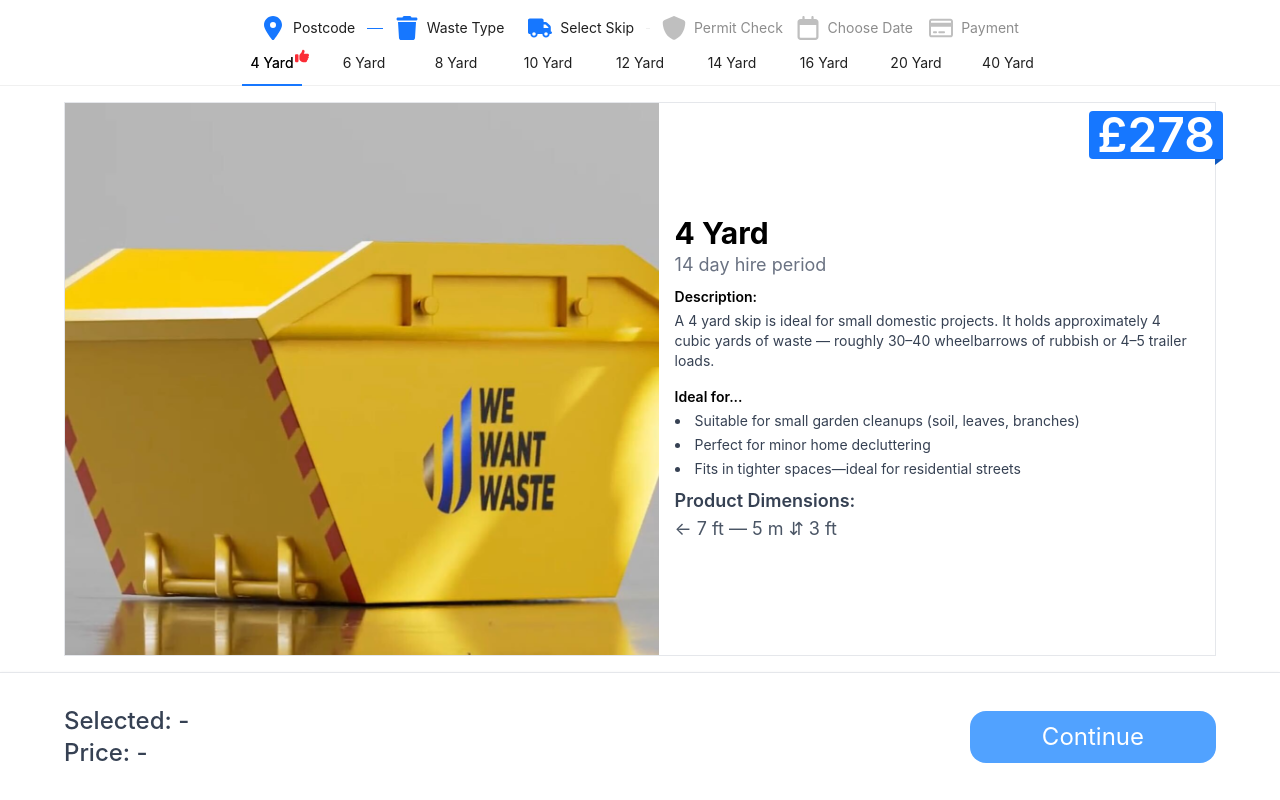
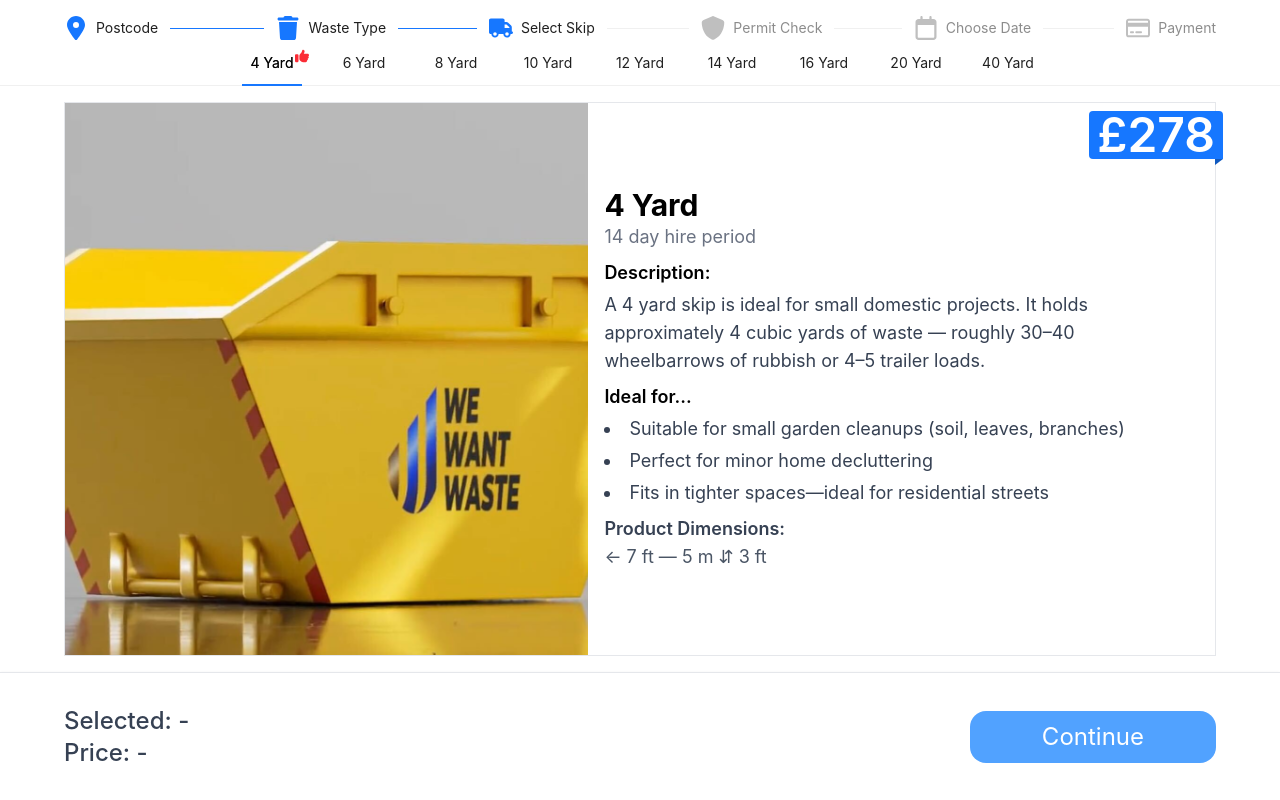
Before and after one commit to agriyantosk/remwaste-react-app, a React (Vite) app: page / in a window 1280 px wide. Built offline with nearby package versions, Linux system fonts and the light colour scheme.

Commit message:
Style: Fix Font Sizing

```diff
--- a/src/components/molecules/ProgressSteps.tsx
+++ b/src/components/molecules/ProgressSteps.tsx
@@ -32,8 +32,7 @@ const ProgressSteps: React.FC = () => {
   return (
     <>
       {/* Desktop */}
-      <div className="mx-auto">
-        <div className="hidden lg:block">
+      <div className="hidden md:block md:w-[90%] mx-auto">
         <Steps
           size="small"
           current={currentStep}
@@ -47,7 +46,7 @@ const ProgressSteps: React.FC = () => {
       </div>
 
       {/* Mobile */}
-        <div className="lg:hidden px-2">
+      <div className="md:hidden px-4">
         <Steps
           size="small"
           current={currentStep}
@@ -61,7 +60,6 @@ const ProgressSteps: React.FC = () => {
           {steps[currentStep].title}
         </div>
       </div>
-      </div>
     </>
   );
 };
--- a/src/components/molecules/SkipDisplay.tsx
+++ b/src/components/molecules/SkipDisplay.tsx
@@ -47,6 +47,7 @@ const SkipDisplay: React.FC<Props> = ({ skip }) => {
                 {skip.hire_period_days} day hire period
               </p>
             </div>
+            <div className="space-y-2">
               <div className="hidden lg:block">
                 <SkipInfoTable size={skip.size} />
               </div>
@@ -57,8 +58,7 @@ const SkipDisplay: React.FC<Props> = ({ skip }) => {
                 <p className="text-xs sm:text-lg text-gray-600">
                   ← 7 ft — 5 m ⇵ 3 ft
                 </p>
-              {/* <p className="text-sm font-semibold text-gray-700">Recommended use</p>
-          <p className="text-sm text-gray-600">Garden waste, soil, branches</p> */}
+              </div>
             </div>
           </div>
         </div>
--- a/src/components/molecules/SkipInfoTable.tsx
+++ b/src/components/molecules/SkipInfoTable.tsx
@@ -10,17 +10,17 @@ const SkipInfoTable: React.FC<Props> = ({ size }) => {
   const recommendations = skipRecommendations[size];
 
   return (
-    <div className="text-sm space-y-4">
+    <div className="text-sm space-y-2">
       {/* Description Row */}
       <div>
-        <h4 className="font-semibold mb-1">Description:</h4>
-        <p className="text-gray-700">{description}</p>
+        <h4 className="font-semibold mb-1 text-xs sm:text-lg">Description:</h4>
+        <p className="text-gray-700 text-xs sm:text-lg">{description}</p>
       </div>
 
       {/* Recommendations Row */}
       <div>
-        <h4 className="font-semibold mb-1">Ideal for...</h4>
-        <ul className="list-disc list-inside space-y-1 text-gray-700">
+        <h4 className="font-semibold mb-1 text-xs sm:text-lg">Ideal for...</h4>
+        <ul className="list-disc list-inside space-y-1 text-gray-700 text-xs sm:text-lg">
           {recommendations.map((item, i) => (
             <li key={i}>{item}</li>
           ))}
```
Lines whose indentation alone changed are shown as unchanged.
